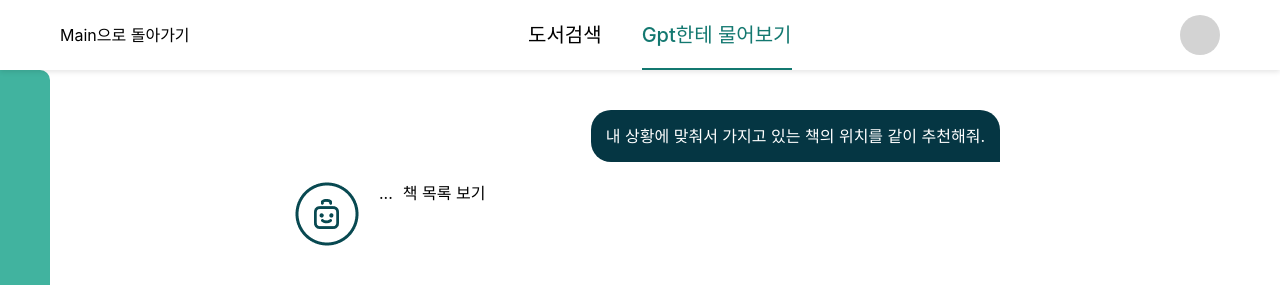
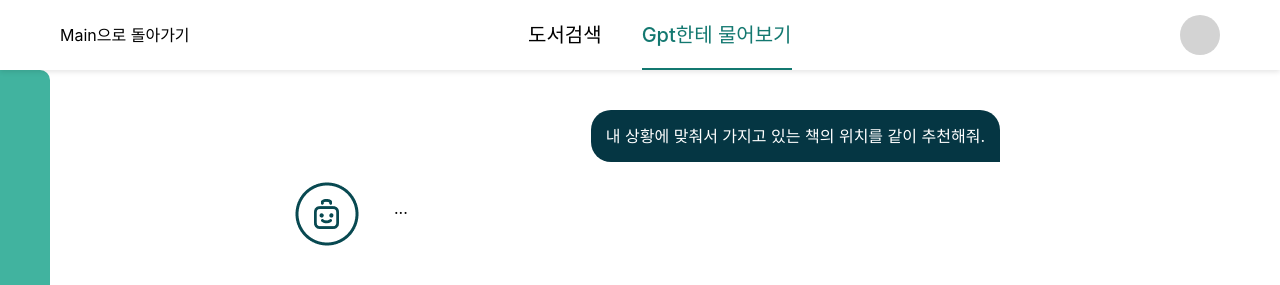
Before and after one commit to ICT-Booknav/frontend, a React (Vite) app: page /chat in a window 1280 px wide. Both pictures are taken after a click on the button "상황에 맞는 책 추천". Shown: the top 285 px of the page. Built offline with nearby package versions, Linux system fonts and the light colour scheme.

Commit message:
feat: 책 목록 보기 버튼 수정

```diff
--- a/src/pages/userPage/chat/ChatPage.tsx
+++ b/src/pages/userPage/chat/ChatPage.tsx
@@ -195,8 +195,12 @@ const ChatPage: React.FC = () => {
                     <ChatbotIconWrapper>
                       <img src={ChatbotIcon} alt='chatbot' />
                     </ChatbotIconWrapper>
-                    <MessageText>{chat.answer || '...'}</MessageText>
-                    <MessageText onClick={handleOutBookClick}>책 목록 보기</MessageText>
+                    <BotAnswer>
+                      <MessageText>{chat.answer || '...'}</MessageText>
+                      {index > 0 && (
+                        <ModalButton onClick={handleOutBookClick}>책 목록 보기</ModalButton>
+                      )}
+                    </BotAnswer>
                   </BotMessage>
                 </ChatBubble>
               ))}
@@ -313,9 +317,9 @@ const ModalContent = styled.div`
   flex-direction: column;
   align-items: center;
   text-align: center;
-  width: 400px;
+  width: 580px;
   gap: 8px;
-  box-shadow: 0px 4px 6px rgba(0, 0, 0, 0.1);
+  box-shadow: 0px 4px 6px rgb(0, 0, 0, 0.5);
 `;
 
 const ModalButton = styled.button`
@@ -323,15 +327,12 @@ const ModalButton = styled.button`
   font-size: 16px;
   border: none;
   border-radius: 5px;
+  margin: 10px;
   cursor: pointer;
-
-  &:nth-child(1) {
-    background-color: #157a63;
-    color: white;
-
-    &:hover {
-      background-color: #136f57;
-    }
+  background-color:${({ theme }) => theme.colors.primary[5]};
+  color: white;
+  &:hover {
+    background-color: rgb(5, 54, 67, 0.9);
   }
 `;
 
@@ -363,6 +364,15 @@ const BotMessage = styled.div`
   gap: 10px;
 `;
 
+const BotAnswer = styled.div`
+  display: flex;
+  flex-direction: column;
+  color: black;
+  padding: 15px;
+  max-width: 80%;
+  gap: 10px;
+`
+
 const MessageText = styled.div`
   font-size: 1rem;
   line-height: 1.4;
--- a/src/pages/userPage/chat/components/BookSection.tsx
+++ b/src/pages/userPage/chat/components/BookSection.tsx
@@ -128,7 +128,7 @@ const CardContainer = styled.div`
   border: none;
   outline: 0.5px solid #000;
   box-shadow: 8px 8px 4px 0px rgba(0, 0, 0, 0.25);
-  margin: 0px 0px 20px 90px;
+  margin-top: 20px;
 `;
 
 const CardImageWrapper = styled.div`
```
